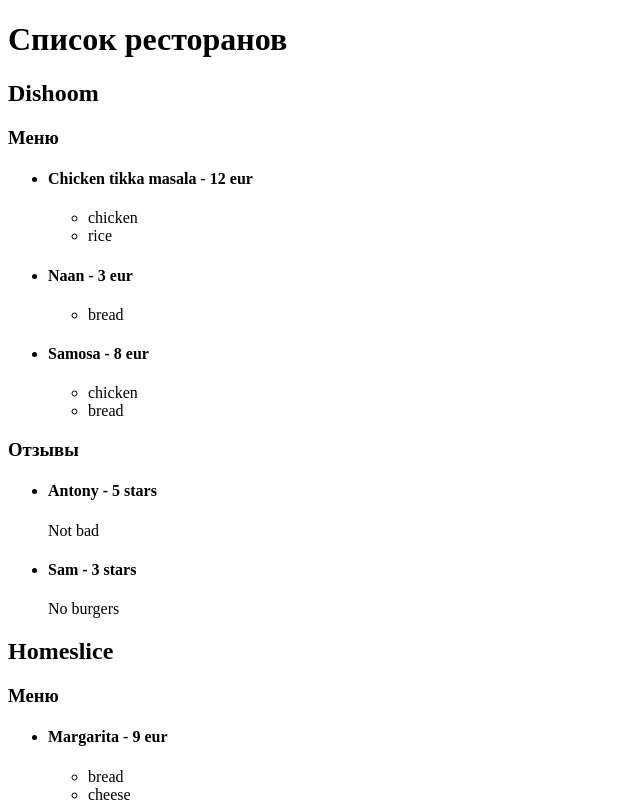
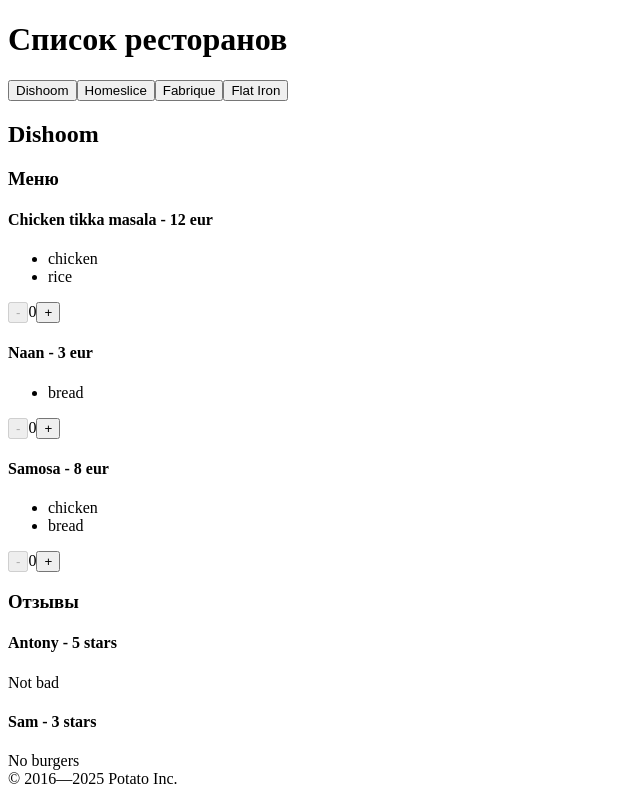
Before and after one commit to octo-s/react-2025, a React (Vite) app: page / in a window 1280 px wide. Shown: the top 802 px of the page, without its empty margins (0-640 px from the left). Built offline with nearby package versions, Linux system fonts and the light colour scheme.

Commit message:
add components & hooks

```diff
--- a/eslint.config.js
+++ b/eslint.config.js
@@ -33,6 +33,7 @@
                 "warn",
                 { allowConstantExport: true },
             ],
+            "react/prop-types": 0,
         },
     },
 ];
--- /dev/null
+++ b/src/components/App/App.tsx
@@ -0,0 +1,14 @@
+import {Layout} from "../Layout";
+import {RestaurantTabs} from "../RestaurantTabs";
+
+type AppProps = {
+    title: string;
+}
+
+export const App= ({title}:AppProps) => {
+    return (
+        <Layout title={title}>
+            <RestaurantTabs />
+        </Layout>
+    );
+};
--- /dev/null
+++ b/src/components/Dish/index.tsx
@@ -0,0 +1,28 @@
+import type {Dish as DishType} from "../../types/restaurant";
+import {useCounter} from "../hooks/useCounter.ts";
+
+const MAX_DISH_COUNT = 5;
+const MIN_DISH_COUNT = 0;
+
+type DishProps = {
+    dish: DishType;
+}
+
+export const Dish = ({dish}:DishProps) => {
+    const {name, price, ingredients} = dish;
+    const {count, onDecrement, onIncrement} = useCounter(MAX_DISH_COUNT, MIN_DISH_COUNT);
+
+    return (
+        <>
+            <h4>{name} - {price} eur</h4>
+            <ul>
+                {ingredients.map((ingredient) => (
+                    <li key={ingredient}>{ingredient}</li>
+                ))}
+            </ul>
+            <button onClick={onDecrement} disabled={count === MIN_DISH_COUNT}>-</button>
+            {count}
+            <button onClick={onIncrement} disabled={count === MAX_DISH_COUNT}>+</button>
+        </>
+    );
+};
--- /dev/null
+++ b/src/components/Layout/index.tsx
@@ -0,0 +1,15 @@
+import React from 'react';
+import {Title} from "../Title/Title.tsx";
+type LayoutProps = {
+    children?: React.ReactNode;
+    title: string;
+}
+export const Layout = ({children, title }:LayoutProps) => {
+    return (
+        <>
+            <header><Title title={title}/></header>
+            {children}
+            <footer>{`© 2016—${new Date().getFullYear()} Potato Inc.`}</footer>
+        </>
+    );
+};
--- /dev/null
+++ b/src/components/RestaurantTabs/index.tsx
@@ -0,0 +1,43 @@
+import {restaurants} from "../../data/mock.ts";
+import {useState} from "react";
+
+import type {Restaurant as RestaurantType} from "../../types/restaurant";
+import {Dish} from "../Dish";
+import {Review} from "../Review/Review.tsx";
+
+type RestaurantProps = {
+    restaurant: RestaurantType;
+}
+
+export const Restaurant = ({restaurant}:RestaurantProps) => {
+    const {name, menu, reviews} = restaurant;
+
+    return (
+        <>
+            <h2>{name}</h2>
+            <h3>Меню</h3>
+            {menu.map((dish) => (
+                <Dish key={dish.id} dish={dish} />
+            ))}
+            <h3>Отзывы</h3>
+            {reviews.map((review) => (
+                <Review key={review.id} review={review} />
+            ))}
+        </>
+    );
+};
+
+export const RestaurantTabs= () => {
+    const [activeRestaurant, setActiveRestaurant] = useState<RestaurantType>(restaurants[0])
+
+    return (
+        <>
+            {restaurants.map((restaurant) => (
+                <button key={restaurant.id} onClick={() => setActiveRestaurant(restaurant)}>
+                    {restaurant.name}
+                </button>
+            ))}
+            <Restaurant restaurant={activeRestaurant} />
+        </>
+    );
+};
--- /dev/null
+++ b/src/components/Review/Review.tsx
@@ -0,0 +1,16 @@
+import type {Review as ReviewType} from "../../types/restaurant";
+
+type ReviewProps = {
+    review: ReviewType;
+}
+
+export const Review = ({review}:ReviewProps) => {
+    const  {user, rating, text} = review;
+
+    return (
+        <>
+            <h4>{user} - {rating} stars</h4>
+            <>{text}</>
+        </>
+    );
+};
--- /dev/null
+++ b/src/components/Title/Title.tsx
@@ -0,0 +1,9 @@
+type TitleProps = {
+    title: string;
+}
+
+export const Title = ({title}:TitleProps) => {
+    return (
+        <h1>{title}</h1>
+    );
+};
--- /dev/null
+++ b/src/components/hooks/useCounter.ts
@@ -0,0 +1,26 @@
+import { useState } from "react";
+
+export const useCounter = (maxCount?: number, minCount?:number) => {
+    const [count, setCount] = useState<number>(0);
+
+    const onIncrement = () => {
+        if (maxCount && count === maxCount) {
+            return
+        }
+
+        setCount(count + 1)
+    };
+    const onDecrement = () => {
+        if (maxCount && count === minCount) {
+            return
+        }
+
+        setCount(count - 1)
+    };
+
+    return {
+        count,
+        onIncrement,
+        onDecrement,
+    };
+};
--- a/src/main.tsx
+++ b/src/main.tsx
@@ -1,37 +1,8 @@
 import { createRoot } from 'react-dom/client';
-import {restaurants} from "./data/mock";
 
 const reactRoot = createRoot(document.getElementById('root')!)
+import { App } from "./components/App/App";
 
-reactRoot.render(
-    <>
-        <h1>Список ресторанов</h1>
-        {restaurants.map((restaurant) => (
-            <>
-                <h2 key={restaurant.id}>{restaurant.name}</h2>
-                <h3>Меню</h3>
-                <ul>
-                    {restaurant.menu.map((menuItem) => (
-                        <li key={menuItem.id}>
-                            <h4>{menuItem.name} - {menuItem.price} eur</h4>
-                            <ul>
-                                {menuItem.ingredients.map((ingredient) => (
-                                    <li key={ingredient}>{ingredient}</li>
-                                ))}
-                            </ul>
-                        </li>
-                    ))}
-                </ul>
-                <h3>Отзывы</h3>
-                <ul>
-                    {restaurant.reviews.map((review) => (
-                        <li key={review.id}>
-                            <h4>{review.user} - {review.rating} stars</h4>
-                            <>{review.text}</>
-                        </li>
-                    ))}
-                </ul>
-            </>
-        ))}
-    </>
-);
+const TITLE = "Список ресторанов";
+
+reactRoot.render(<App title={TITLE} />);
--- a/src/types/restaurant.d.ts
+++ b/src/types/restaurant.d.ts
@@ -1,6 +1,6 @@
 export type Ingredient = string;
 
-export type MenuItem = {
+export type Dish = {
   id: string;
   name: string;
   price: number;
@@ -17,6 +17,6 @@
 export type Restaurant = {
   id: string;
   name: string;
-  menu: MenuItem[];
+  menu: Dish[];
   reviews: Review[];
 };
```
